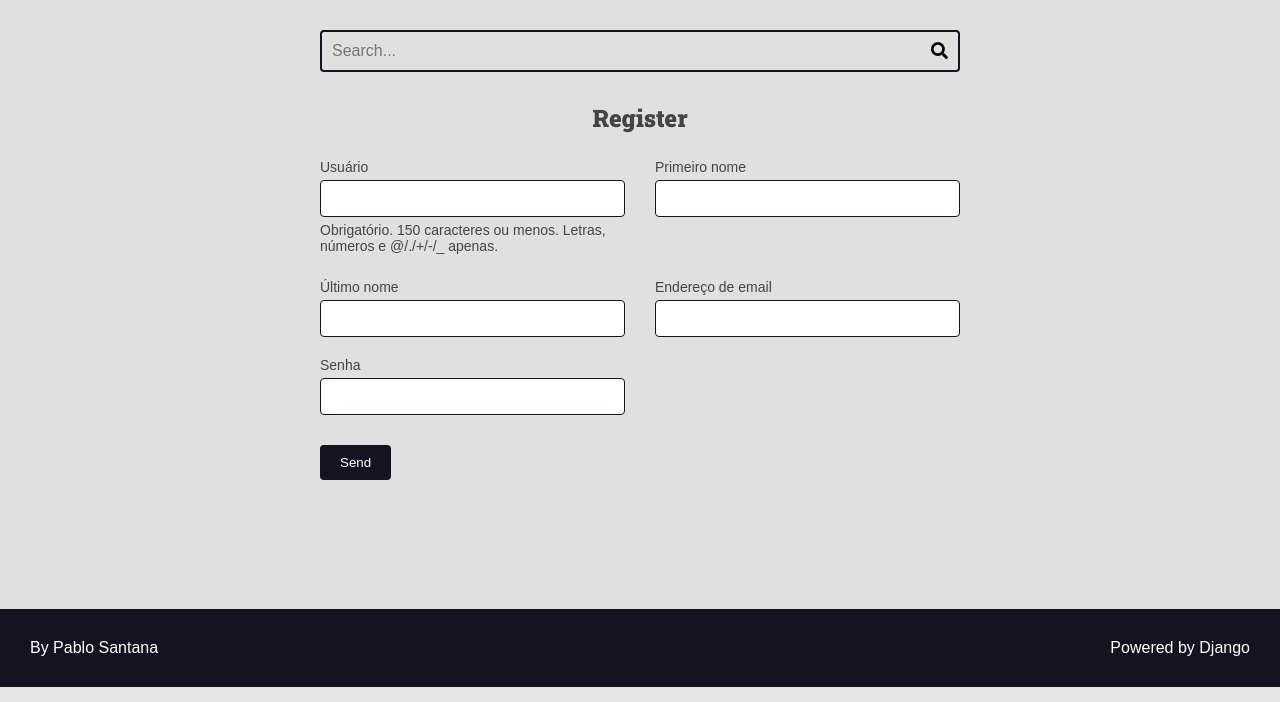
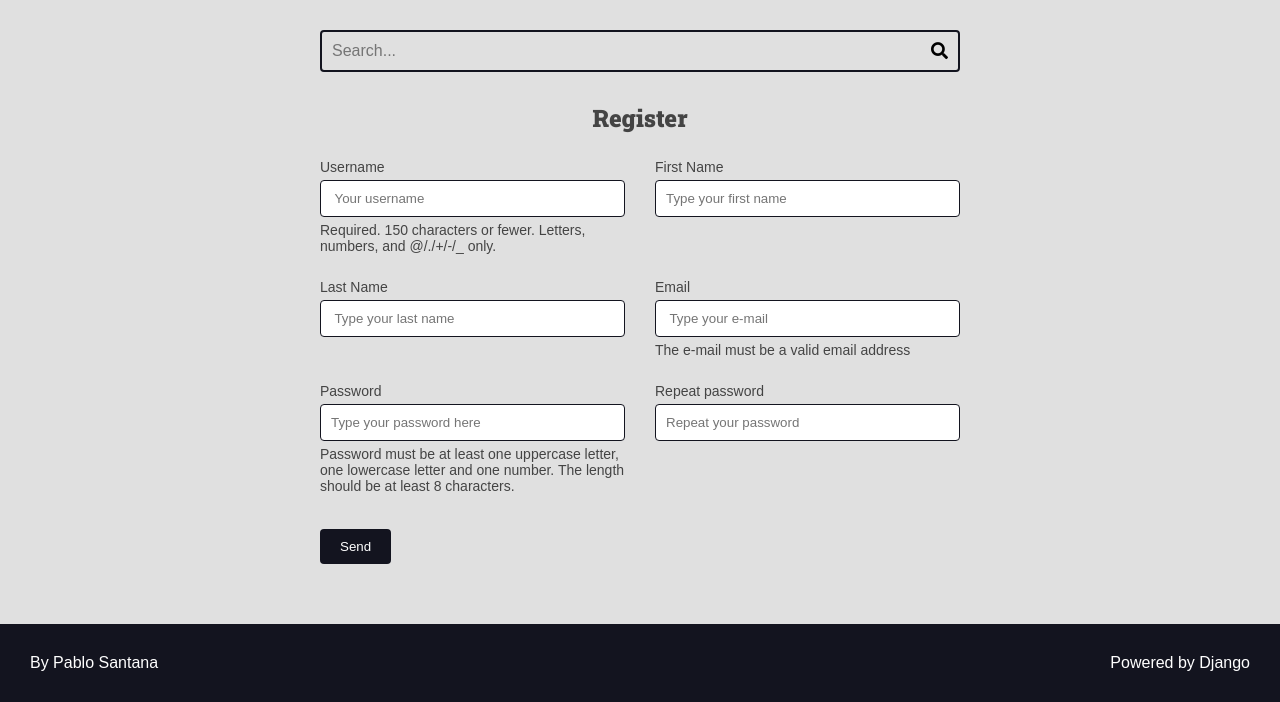
Before and after one commit to PabloSanttana/Django-Recipes-Website, a Django app: page /authors/register/ in a window 1280 px wide. Shown: the part 113-815 px from the top of the page. Run offline with Django 4.2, Linux system fonts and the light colour scheme.

Commit message:
created user form + html

```diff
--- a/authors/forms.py
+++ b/authors/forms.py
@@ -1,8 +1,73 @@
+import re
+
 from django import forms
 from django.contrib.auth.models import User
+from django.core.exceptions import ValidationError
+
+# funcao para axilixar ao mudar widget
+
+
+def strong_password(password):
+    regex = re.compile(r'^(?=.*[a-z])(?=.*[A-Z])(?=.*[0-9]).{8,}$')
+
+    if not regex.match(password):
+        raise ValidationError((
+            'Password must be at least one uppercase letter, '
+            'one lowercase letter and one number. The length should be '
+            'at least 8 characters.'
+        ), code='invalid')
+
+
+def add_attr(field, attr_name, attr_new_value):
+    existing_attr = field.widget.attrs.get(attr_name, '')
+    field.widget.attrs[attr_name] = f'{existing_attr} {attr_new_value}'
+
+
+def add_placeholder(field, placeholder_value):
+    add_attr(field, 'placeholder', placeholder_value)
 
 
 class RegisterForm(forms.ModelForm):
+    def __init__(self, *args, **kwargs):
+        super().__init__(*args, **kwargs)
+        add_attr(self.fields['username'], 'placeholder', 'Your username')
+        add_placeholder(self.fields['last_name'], 'Type your last name')
+        add_placeholder(self.fields['email'], 'Type your e-mail')
+        add_attr(self.fields['email'], "class", "form-control")
+
+    # criando um novo campo ou sobrescrevendo
+    password = forms.CharField(
+        max_length=100,
+        required=True,
+        label="Password",
+        widget=forms.PasswordInput(attrs={
+            'class': 'form-control',
+            'placeholder': 'Type your password here'
+        }),
+        error_messages={
+            'required': 'Password must not be empty',
+        },
+        help_text=(
+            'Password must be at least one uppercase letter, '
+            'one lowercase letter and one number. The length should be '
+            'at least 8 characters.'
+        ),
+        validators=[strong_password]
+
+    )
+    password2 = forms.CharField(
+        max_length=100,
+        required=True,
+        label="Repeat password",
+        widget=forms.PasswordInput(attrs={
+            'class': 'form-control',
+            'placeholder': 'Repeat your password'
+        }),
+        error_messages={
+            'required': 'Repeat Password must not be empty',
+        }
+    )
+
     class Meta:
         model = User
         fields = [
@@ -12,3 +77,66 @@ class RegisterForm(forms.ModelForm):
             'email',
             'password'
         ]
+
+        labels = {
+            'username': 'Username',
+            'first_name': 'First Name',
+            'last_name': 'Last Name',
+            'email': 'Email',
+
+        }
+
+        help_texts = {
+            'email': 'The e-mail must be a valid email address',
+            'username': ('Required. 150 characters or fewer. Letters, numbers,'
+                         ' and @/./+/-/_ only.'),
+        }
+
+        error_messages = {
+            'username': {
+                'required': 'This field must not be empty.',
+                'invalid': 'This field is invalid.'
+            }
+        }
+
+        # sobreescrever um input
+        # uma forma
+        widgets = {
+            'first_name': forms.TextInput(attrs={
+                'class': 'form-control',
+                'placeholder': 'Type your first name'
+            }),
+        }
+
+    # Fazendo validacao especifica no password
+
+    def clean_password(self):
+        data = self.cleaned_data.get('password')
+
+        if 'password' in data:
+            raise ValidationError(
+                "Don't type %(value)s in the password field",
+                code='invalid',
+                params={'value': 'password'}
+            )
+
+        return data
+
+    def clean(self):
+        cleaned_data = super().clean()
+
+        password = cleaned_data.get('password')
+        password2 = cleaned_data.get('password2')
+
+        if password != password2:
+            raise ValidationError(
+                {
+                    'password': ValidationError(
+                        "passaword and password2 must be equal",
+                        code='invalid'),
+                    'password2':  ValidationError(
+                        "passaword and password2 must be equal",
+                        code='invalid'),
+                }
+
+            )
--- a/authors/templates/authors/views/register.html
+++ b/authors/templates/authors/views/register.html
@@ -3,11 +3,19 @@
 {% block title %}Register{% endblock title %}
 
 {% block content %}
-	{% include "global/partials/messages.html"%}
 	<div class="main-content container">
 		<h2 class="text-center">Register</h2>
 
 		<form id="form-authors-register" action="{% url "authors:create" %}" method="post" >
+			{% if form.errors %}
+			<div class="form-content form-content-grid">
+				<div class="form-group">
+				  <div class="message message-error">
+					There are errors in the form, please fix them and send again.
+				  </div>
+				</div>
+			  </div>
+			{% endif %}
 			{% csrf_token %}
 			<div class="form-content form-content-grid">
 				{% for field in form  %}
--- a/authors/views.py
+++ b/authors/views.py
@@ -1,3 +1,4 @@
+from django.contrib import messages
 from django.shortcuts import Http404, redirect, render
 
 from authors.forms import RegisterForm
@@ -22,4 +23,11 @@ def create_view(request):
     request.session['register_form_data'] = POST
     form = RegisterForm(POST)
 
+    if form.is_valid():
+        form.save()
+        messages.success(
+            request, "Your user is created successfully, please log in.")
+
+        del (request.session['register_form_data'])
+
     return redirect('authors:register')
```
